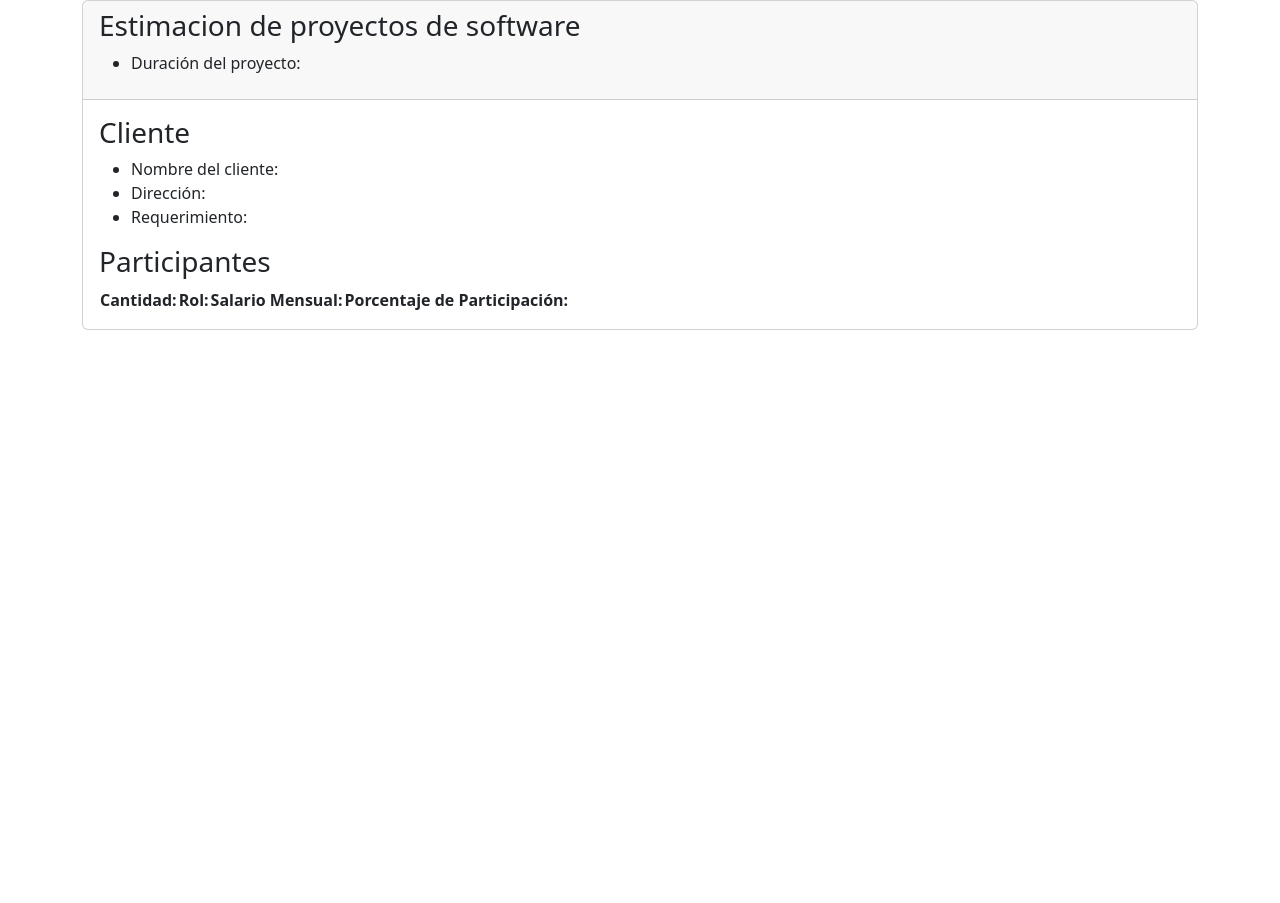
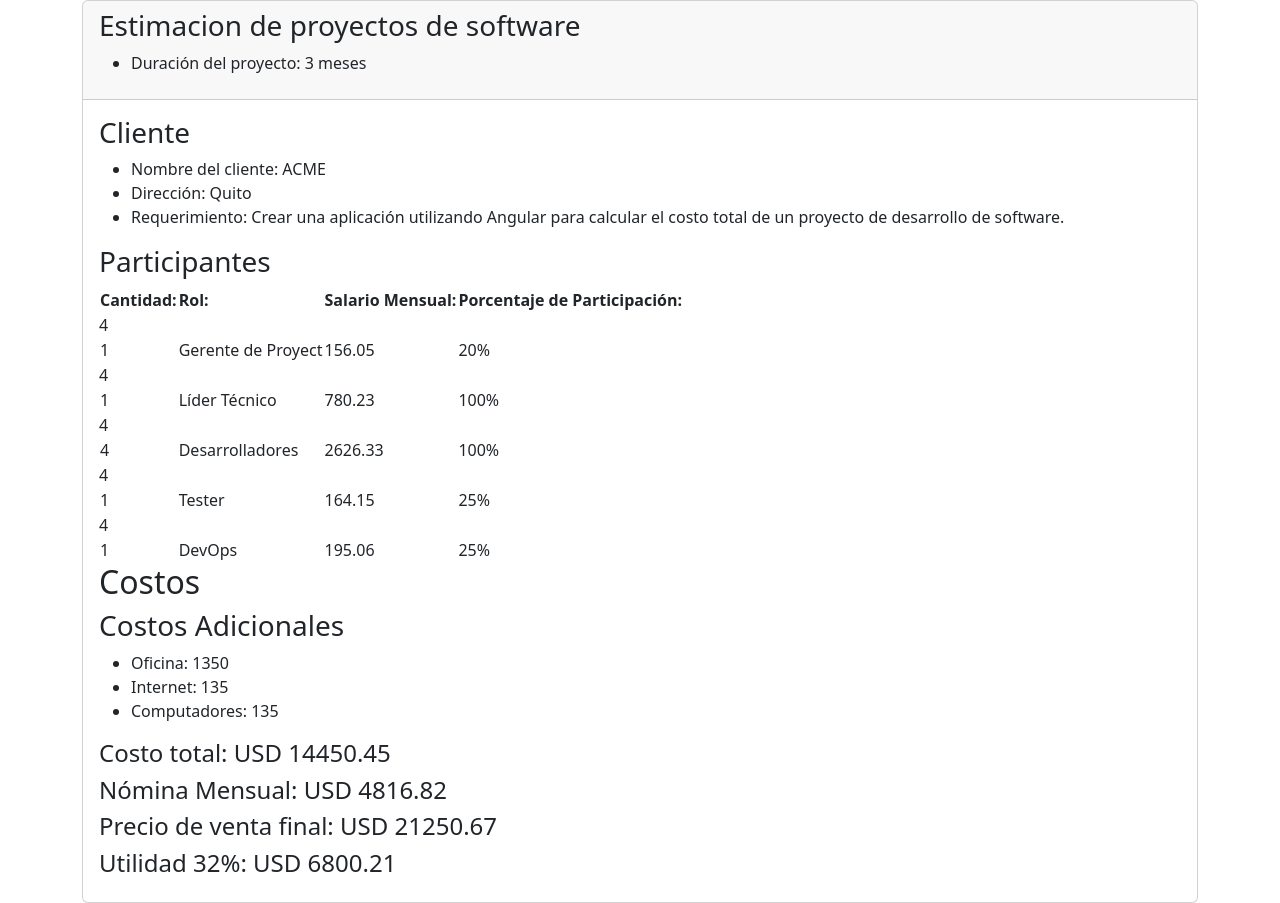
Before and after one commit to KELVINEITOR458/ProyectoSoftware, an Angular app in the folder Estimaciones_App/: page / in a window 1280 px wide. Before the commit the page ends 800 px from the top, so only its background shows below. Built offline with nearby package versions, Linux system fonts and the light colour scheme.

Commit message:
Todos los datos fueron añadidos

```diff
--- a/Estimaciones_App/src/app/components/invoice/invoice.component.html
+++ b/Estimaciones_App/src/app/components/invoice/invoice.component.html
@@ -4,7 +4,7 @@
             <h3>Estimacion de proyectos de software</h3>
             <div>
                 <ul>
-                    <li>Duración del proyecto: </li>
+                    <li>Duración del proyecto: {{proyect.customer.time}}</li>
                 </ul>
             </div>
         </div>
@@ -12,9 +12,9 @@
             <div>
                 <h3>Cliente</h3>
                 <ul>
-                    <li>Nombre del cliente:</li>
-                    <li>Dirección:</li>
-                    <li>Requerimiento:</li>
+                    <li>Nombre del cliente: {{proyect.customer.name}}</li>
+                    <li>Dirección: {{proyect.customer.address.city}}</li>
+                    <li>Requerimiento: {{proyect.customer.requirement}}</li>
                 </ul>
             </div>
             <div>
@@ -28,9 +28,41 @@
                             <th>Porcentaje de Participación:</th>
                         </thead>
                         <tbody>
-
+                            @for (item of proyect.monthly_costs.employee; track $index) {4
+                                <tr>
+                                    <td>{{item.quantity}}</td>
+                                    <td>{{item.nameRol}}</td>
+                                    <td>{{item.detailsRol.project_salary_months}}</td>
+                                    <td>{{item.detailsRol.participation}}%</td>
+                                </tr>
+                            }
                         </tbody>
                     </Table>
+                </div>
+                <div>
+                    <h2>Costos</h2>
+                    <div>
+                        <h3>Costos Adicionales</h3>
+                        <div>
+                            <ul>
+                                <li>Oficina: {{proyect.monthly_costs.office_rent.total}}</li>
+                                <li>Internet: {{proyect.monthly_costs.internet.total}}</li>
+                                <li>Computadores: {{proyect.monthly_costs.internet.total}}</li>
+                            </ul>
+                        </div>
+                    </div>
+                    <div>
+                        <h4>Costo total: USD {{proyect.total_cost}}</h4>
+                    </div>
+                    <div>
+                        <h4>Nómina Mensual: USD {{proyect.cost_nom_mens}}</h4>
+                    </div>
+                    <div>
+                        <h4>Precio de venta final: USD {{proyect.sale_price}}</h4>
+                    </div>
+                    <div>
+                        <h4>Utilidad 32%: USD {{proyect.profit}}</h4>
+                    </div>
                 </div>
             </div>
         </div>
--- a/Estimaciones_App/src/app/components/invoice/invoice.component.ts
+++ b/Estimaciones_App/src/app/components/invoice/invoice.component.ts
@@ -1,4 +1,6 @@
-import { Component } from '@angular/core';
+import { Component, OnInit } from '@angular/core';
+import { Proyect } from '../model/proyect';
+import { ProjectEstimateService } from '../../services/project-estimate.service';
 
 @Component({
   selector: 'app-invoice',
@@ -6,6 +8,12 @@ import { Component } from '@angular/core';
   imports: [],
   templateUrl: './invoice.component.html',
 })
-export class InvoiceComponent {
+export class InvoiceComponent implements OnInit {
+  proyect!:Proyect;
 
+  constructor(private service:ProjectEstimateService){}
+
+  ngOnInit(): void {
+    this.proyect = this.service.getProject();
+  }
 }
```
